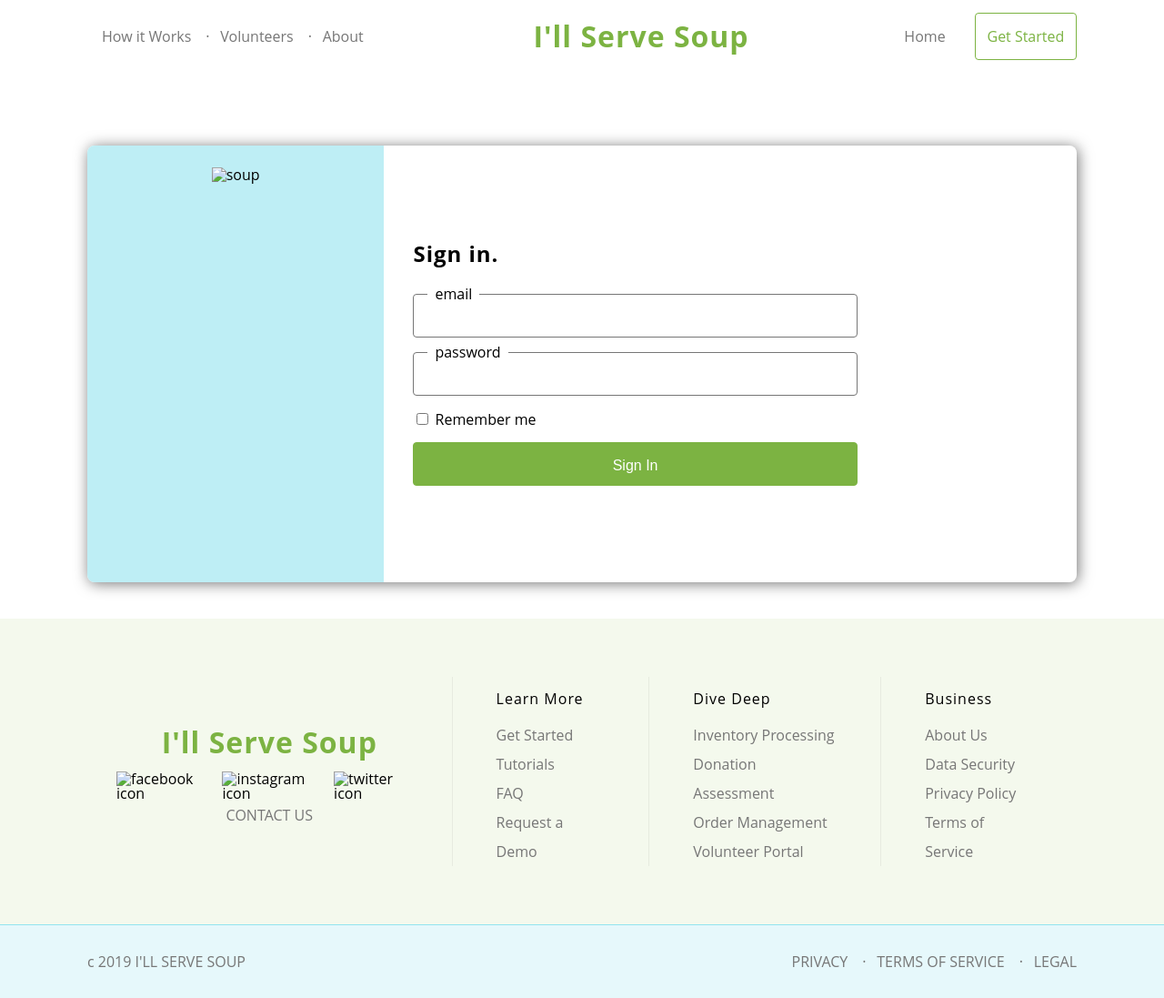
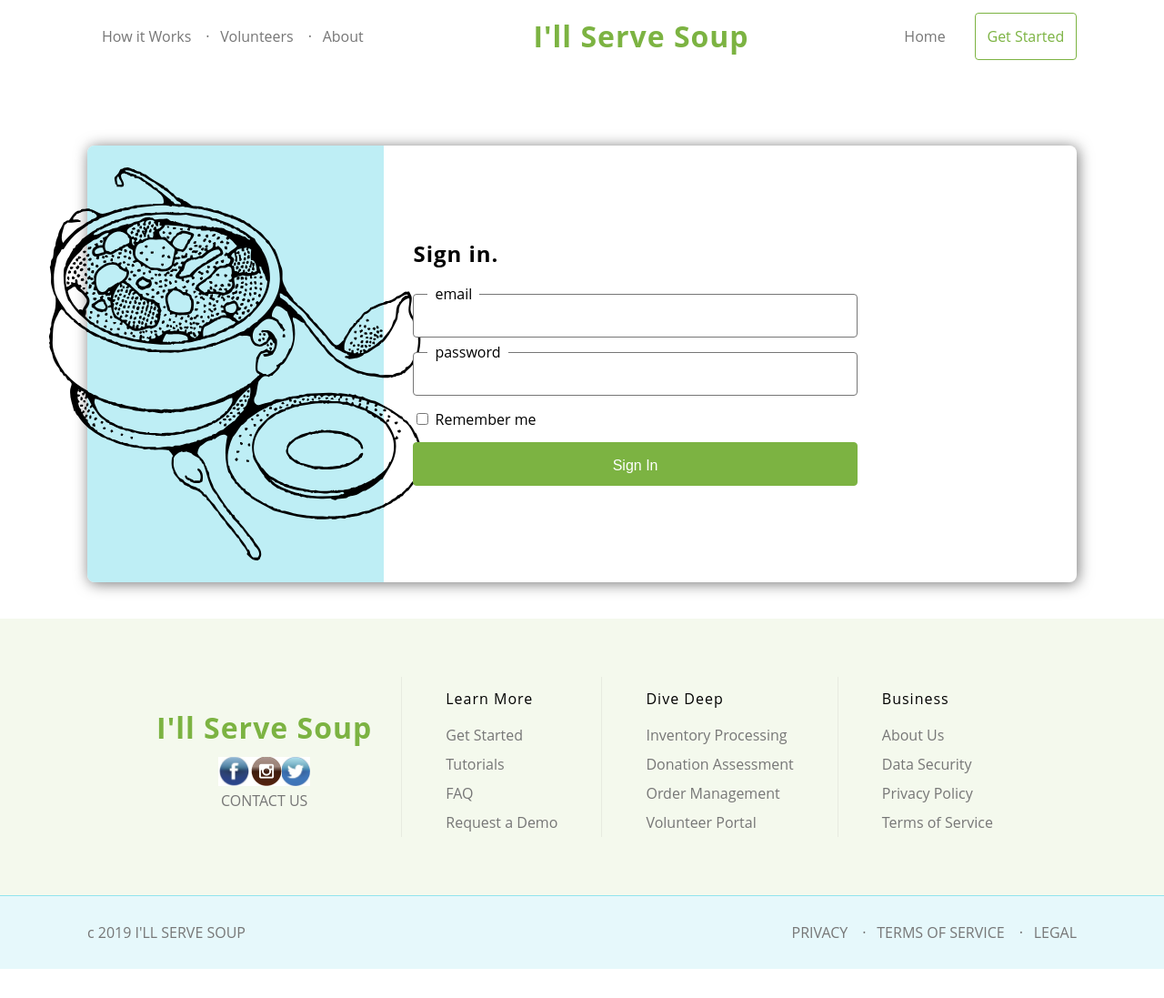
Before and after one commit to petrussola/web-ui-pere, a website: page login.html in a window 1280 px wide. Shown: the whole page at 91% size. After the commit the page ends 1065 px from the top, so only its background shows below. Drawn offline with Linux system fonts and the light colour scheme; the site is published under a folder, as on GitHub Pages, so addresses that start at the root find nothing; a web font is replaced by a local one.

Commit message:
Add ./ to some image src so it displays in gh pages

```diff
--- a/login.html
+++ b/login.html
@@ -29,7 +29,7 @@
         <div class="placeholder-empty-page"></div>
         <div class="floating login-page">
             <div class="float-left-image login-page">
-                <img src="/img/soup.svg" alt="soup">
+                <img src="./img/soup.svg" alt="soup">
             </div>
             <div class="float-right-text login-page">
                 <h4>Sign in.</h4>
@@ -54,9 +54,9 @@
                 <div class="footer-top-header">
                     <h2 class="green-text">I'll Serve Soup</h2>
                     <div class="social-media-nav">
-                        <img src="/img/facebook.jpg" alt="facebook icon">
-                        <img src="/img/instagram.jpg" alt="instagram icon">
-                        <img src="/img/twitter.jpg" alt="twitter icon">
+                        <img src="./img/facebook.jpg" alt="facebook icon">
+                        <img src="./img/instagram.jpg" alt="instagram icon">
+                        <img src="./img/twitter.jpg" alt="twitter icon">
                     </div>
                     <p class="nav">CONTACT US</p>
                 </div>
```
Also changed, not shown: about.html (+3 -3 lines), index.html (+5 -5 lines).
